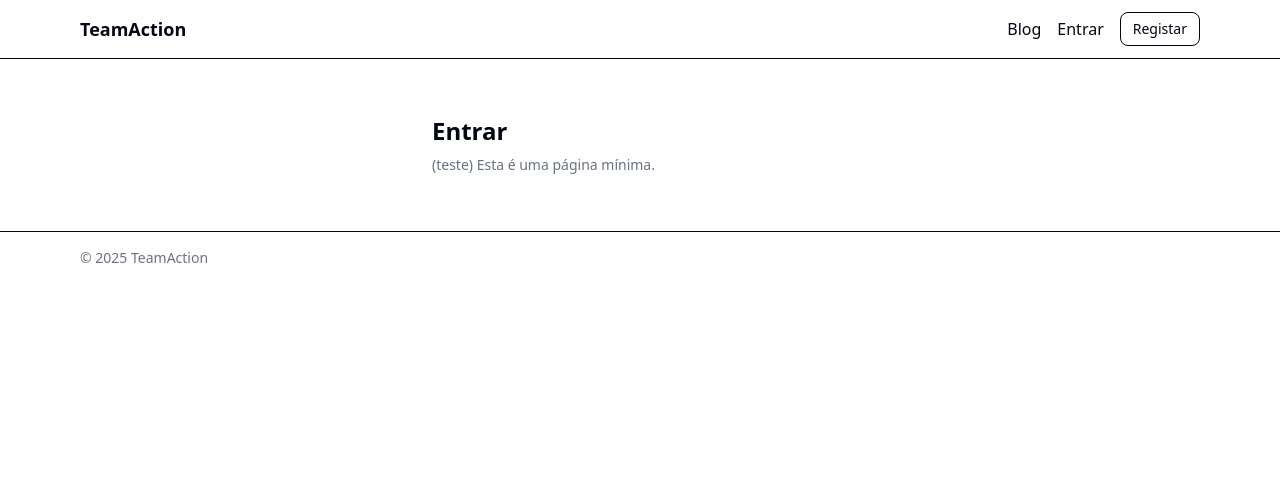
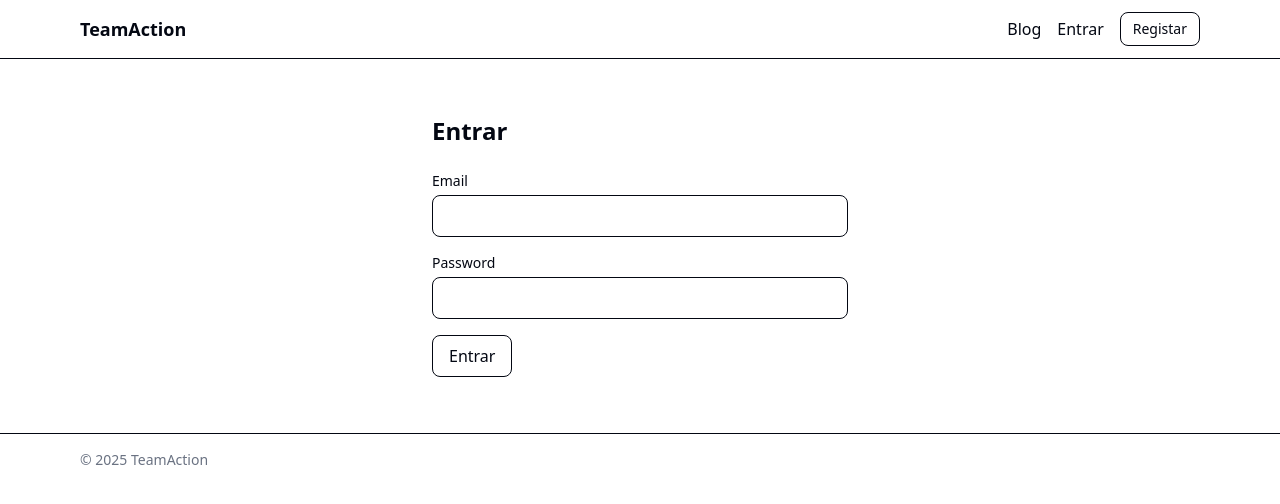
Before and after one commit to MarcosADL/teamaction, a Next.js app: page /login in a window 1280 px wide. Shown: the top 504 px of the page. Built offline with nearby package versions, Linux system fonts and the light colour scheme; no server answers.

Commit message:
fix(login): page server + Suspense

```diff
--- a/app/login/page.tsx
+++ b/app/login/page.tsx
@@ -1,11 +1,13 @@
 // app/login/page.tsx
+import { Suspense } from "react";
+import LoginClient from "./login-client";
+
+export const dynamic = "force-dynamic";
+
 export default function LoginPage() {
   return (
-    <main className="mx-auto max-w-md px-4 py-10">
-      <h1 className="text-2xl font-semibold">Entrar</h1>
-      <p className="mt-2 text-sm text-muted-foreground">
-        (teste) Esta é uma página mínima.
-      </p>
-    </main>
+    <Suspense fallback={<div>Carregar…</div>}>
+      <LoginClient />
+    </Suspense>
   );
 }
```
